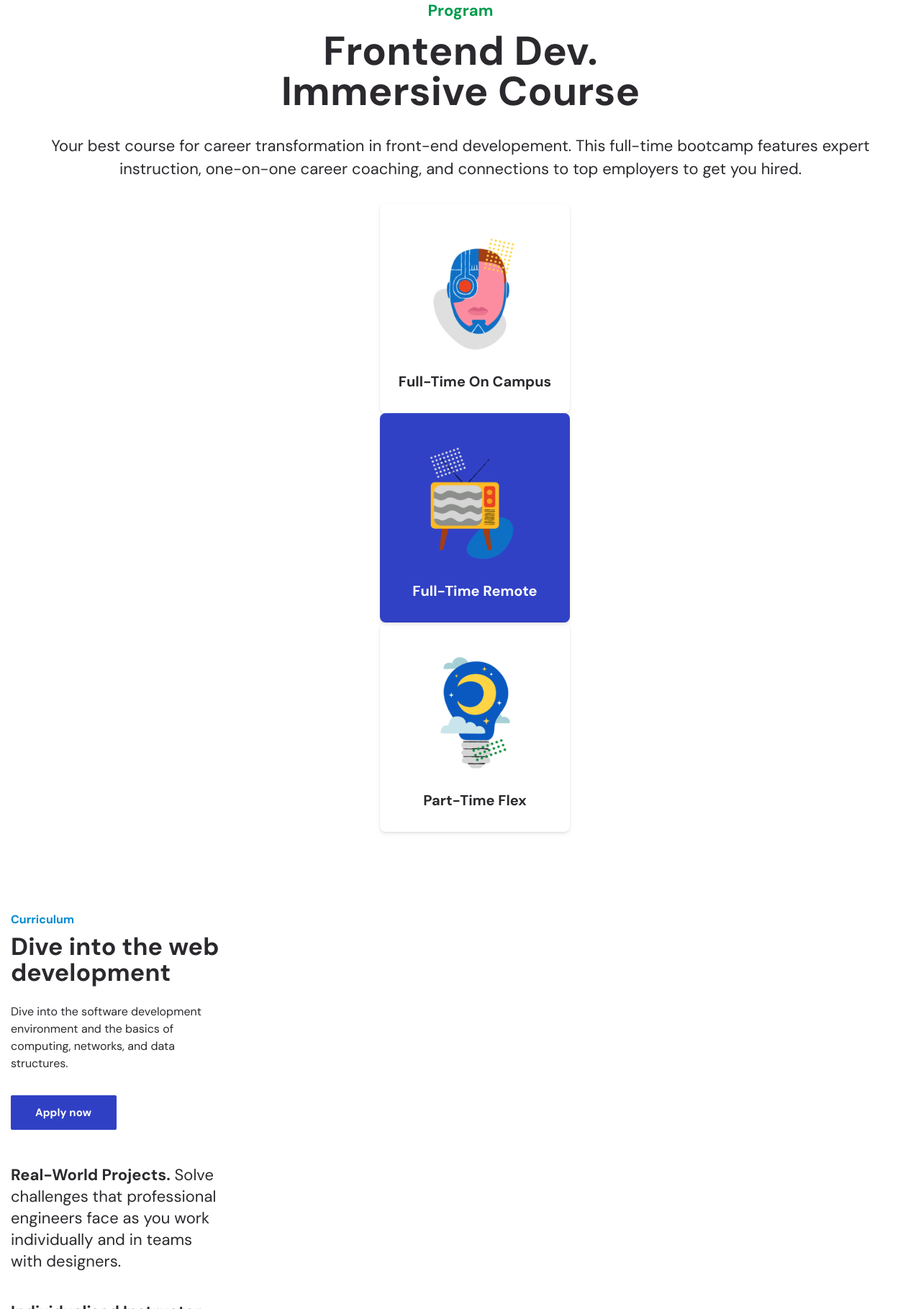
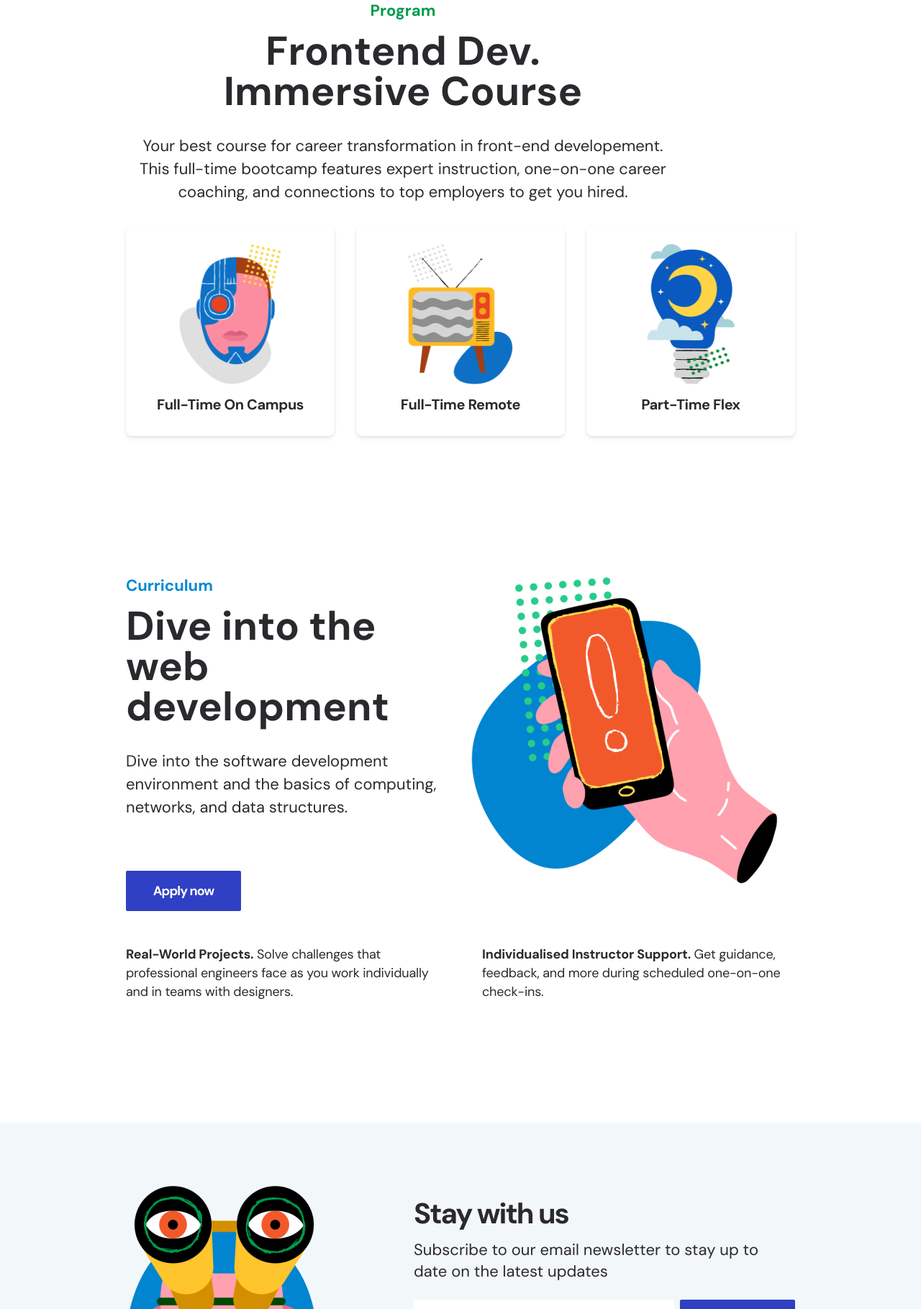
Before and after one commit to 1myourman/css_bugless, a plain HTML site: page index.html in a window 1280 px wide. Shown: the part 981-2800 px from the top of the page at 72% size. Drawn offline with Linux system fonts and the light colour scheme.

Commit message:
justified some markup and declarations

```diff
--- a/index.html
+++ b/index.html
@@ -35,7 +35,7 @@
 				</div>
 			</div>
 		</section>
-		<section class="Introduction">
+		<section class="introduction">
 			<div class="container">
 				<div class="row">
 					<div class="col-12 col-md-6">
@@ -55,79 +55,103 @@
 				</div>
 			</div>
 		</section>
-		<section class="Program">
-			<div class="Program-header">
-				<span>Program</span>
-				<h1>
+		<section class="program">
+			<div class="container">
+				<div class="row">
+					<div class="col-12 col-md-10">
+						<strong class="info-category">Program</strong>
+						<h1 class="info-title">
 							Frontend Dev.<br />
 							Immersive Course
 						</h1>
-				<p>
-					Your best course for career transformation in front-end developement.
-					This full-time bootcamp features expert instruction, one-on-one career
-					coaching, and connections to top employers to get you hired.
+						<p class="info-description">
+							Your best course for career transformation in front-end
+							developement. This full-time bootcamp features expert instruction,
+							one-on-one career coaching, and connections to top employers to
+							get you hired.
 						</p>
 					</div>
-			<div class="Studying-Options">
-				<ul>
-					<li>
-						<div class="fulltime-campus">
+				</div>
+				<div class="row">
+					<div class="col-12 col-md-4">
+							<a href="#" class="program-card">
 								<img
 									src="./assets/img-fulltime-campus.png"
 									alt="Full-Time On Campus"
 								/>
 								<p>Full-Time On Campus</p>
+							</a>
 					</div>
-					</li>
-					<li>
-						<div class="fulltime-remote">
+					<div class="col-12 col-md-4">
+							<a href="#" class="program-card">
 								<img
 									src="./assets/img-fulltime-remote.png"
 									alt="Full-Time Remote"
 								/>
 								<p>Full-Time Remote</p>
+							</a>
 					</div>
-					</li>
-					<li>
-						<div class="parttime">
-							<img src="./assets/img-parttime-flex.png" alt="Part-Time Flex" />
+					<div class="col-12 col-md-4">
+							<a href="#" class="program-card">
+								<img
+								src="./assets/img-parttime-flex.png"
+								alt="Part-Time Flex" />
 								<p>Part-Time Flex</p>
+							</a>
 					</div>
-					</li>
-				</ul>
+				</div>
+			</div>
+
 			</div>
 		</section>
-		<section class="Curriculum">
+		<section class="curriculum">
+			<div class="container">
+				<div class="row">
+					<div class="col-12 col-md-6">
 						<div class="apply-guide">
-				<span>Curriculum</span>
-				<h1>
+							<strong class="info-category">Curriculum</strong>
+							<h1 class="info-title">
 								Dive into the web<br />
 								development
 							</h1>
-				<p>
+							<p class="info-description">
 								Dive into the software development environment and the basics of
 								computing, networks, and data structures.
 							</p>
-				<button type="submit">Apply now</button>
+							<a class="fill-button">Apply now</a>
 						</div>
-			<div class="curriculum-detail">
-				<div class="projects">
-					<p>
+					</div>
+					<div class="col-12 col-md-6">
+						<div class="curriculum-support-img">
+								<img src="assets/img-curriculum.png" alt="">
+						</div>
+					</div>
+				<div class="row">
+					<div class="col-12 col-md-6">
+						<p class="curriculum-detail">
 								<strong>Real-World Projects.</strong> Solve challenges that
 								professional engineers face as you work individually and in teams
 								with designers.
 							</p>
 					</div>
-				<div class="support">
-					<p>
+					<div class="col-12 col-md-6">
+						<p class="curriculum-detail">
 								<strong>Individualised Instructor Support.</strong> Get guidance,
 								feedback, and more during scheduled one-on-one check-ins.
 							</p>
 					</div>
 				</div>
+			</div>
 		</section>
-		<section class="Subscribe-information">
+		<aside class="subscribe-information">
+			<div class="container">
+				<div class="row align-items-center">
+					<div class="col-12 col-md-5">
+						<div class="subscribe-img">
 						<img src="./assets/img-banner.png" alt="Checking for subscription" />
+						</div>
+					</div>
+					<div class="col-12 col-md-7">
 						<div class="subscribe-header">
 							<h1>Stay with us</h1>
 							<p>
@@ -135,12 +159,17 @@
 								updates
 							</p>
 						</div>
-			<div class="subscribe-form">
-				<input type="text" placeholder="Enter your email" />
-				<button type="submit">Get started</button>
+						<form action="" method="POST" class="subscribe-form">
+							<div class="input-group">
+								<input type="email" placeholder=" Enter your email" />
+								<button type="submit" class="fill-button">Get started</button>
+							</div>
 								<em>Cancel any time. Check out <a href="#">Terms of Use.</a> </em>
+						</form>
 					</div>
-		</section>
+				</div>
+			</div>
+		</aside>
 	</body>
 	<footer>
 		<a href="#">Terms</a>
--- a/style.css
+++ b/style.css
@@ -64,6 +64,33 @@ p {
 	background-color: #ffffff;
 	color: #3040c4;
 }
+
+.info-category {
+	display: block;
+	color: #009b4d;
+	font-size: 16px;
+	font-weight: 700;
+	line-height: 1.5;
+	margin-bottom: 8px;
+}
+
+.info-title {
+	color: #2b292d;
+	font-size: 34px;
+	font-weight: 700;
+	line-height: 1.0588;
+	letter-spacing: 0.003em;
+	margin-bottom: 24px;
+}
+
+.info-description {
+	display: block;
+	font-size: 16px;
+	line-height: 1.5;
+	font-weight: 400;
+	margin-bottom: 32px;
+}
+
 /* >= 768 px(Desktop) */
 @media screen and (min-width: 768px) {
 	/* Reset CSS */
@@ -89,22 +116,16 @@ p {
 	}
 }
 
-/* My code begins */
-
 /* Landing Section */
 .landing {
 	background-color: #fdded8;
 }
 
 .landing-contents {
-	display: flex;
-	flex-direction: column;
-	align-items: center;
+	padding: 154px 0;
 	text-align: center;
 	background-color: #fdded8;
 	width: auto;
-	height: 100vh;
-	padding: 154px 15px;
 }
 
 .landing-contents h1 {
@@ -130,264 +151,174 @@ p {
 }
 
 /* Introduction Section */
-.Introduction {
+.introduction {
 	padding: 80px 0;
 	background-color: #f4f5f7;
 }
 
-.Introduction h2 {
-	text-align: left;
+.introduction h2 {
 	font-size: 22px;
 	line-height: 1.3636;
-	letter-spacing: 0.004em;
+	letter-spacing: -0.04em;
 	margin-bottom: 16px;
 }
 
-.Introduction .col-12:first-child {
+.introduction .col-12:first-child {
 	margin-bottom: 40px;
 }
 
 /* Program Section */
-.Program {
-	display: flex;
-	flex-direction: column;
-	justify-content: center;
-	width: auto;
-	height: auto;
-	padding: 80px 15px;
+.program {
+	padding: 80px 0;
+}
+.program-card {
+	display: block;
+	width: 290px;
+	height: 291px;
+	padding: 24px 0px 32px;
+	text-align: center;
 	background-color: #ffffff;
-}
-
-.Program .Program-header {
-	text-align: left;
-	margin-bottom: 32px;
-}
-
-.Program .Program-header span {
-	display: block;
-	color: #009b4d;
-	font-size: 16px;
-	font-weight: 700;
-	line-height: 1.5;
-	margin-bottom: 8px;
-}
-
-.Program .Program-header h1 {
-	color: #2b292d;
-	font-size: 34px;
-	font-weight: 700;
-	line-height: 1.0588;
-	letter-spacing: 0.003em;
-	margin-bottom: 24px;
-}
-
-.Program .Program-header p {
-	font-size: 16px;
-	line-height: 1.5;
-	font-weight: 400;
-}
-
-.Program .Studying-Options {
-	display: flex;
-	flex-direction: column;
-	align-items: center;
-}
-
-.Program .Studying-Options .fulltime-campus,
-.Program .Studying-Options .fulltime-remote,
-.Program .Studying-Options .parttime {
-	box-sizing: border-box;
-	padding-top: 24px;
-	padding-bottom: 32px;
 	border-radius: 8px;
 	box-shadow: 0px 1px 3px rgba(0, 0, 0, 0.1), 0px 4px 6px rgba(0, 0, 0, 0.05),
 		inset 0px 1px 0px rgba(255, 255, 255, 0.1);
 }
 
-.Program .Studying-Options .fulltime-campus img,
-.Program .Studying-Options .fulltime-remote img,
-.Program .Studying-Options .parttime img {
+.program-card:hover,
+.program-card:active {
+	background-color: #3141c5;
+	font-size: 20px;
+	letter-spacing: -0.02em;
+	line-height: 1.2;
+	color: #ffffff;
+}
+
+.program-card img {
 	display: block;
-	max-width: 100%;
+	width: auto;
 	height: 195px;
+	margin: 0 auto 16px;
+}
+
+.program-card p {
+	display: block;
+	font-size: 18px;
+	font-weight: 700;
+	letter-spacing: -0.02em;
+	line-height: 1.3333;
+}
+
+.program .col-md-4 {
+	margin-bottom: 20px;
+}
+
+.program .col-md-4:last-child {
+	margin-bottom: 0;
+}
+
+.program-card:hover p {
+	color: #ffffff;
+}
+
+/* Curriculum Section */
+.curriculum {
+	padding: 80px 0;
+}
+
+.apply-guide {
+	margin-bottom: 48px;
+}
+
+.apply-guide .info-category {
+	color: #0189d1;
+}
+
+.apply-guide .info-description {
+	margin-bottom: 32px;
+}
+
+.curriculum .row:first-child {
+	margin-bottom: 48px;
+}
+.curriculum-detail {
+	font-size: 15px;
+	line-height: 1.4667;
+	letter-spacing: -0.01em;
+	font-weight: 400;
+	color: #2b292d;
+	padding-left: 15px;
+	padding-right: 15px;
+}
+
+.curriculum-detail:first-child {
+	margin-bottom: 40px;
+}
+
+.curriculum-support-img {
+	display: none;
+}
+
+/* Subscribe-information Section */
+.subscribe-information {
+	background-color: #f2f8fa;
+	padding: 40px 0;
+	border: none;
+	text-align: center;
+}
+
+.subscribe-img {
+	display: block;
+	padding: 25px 0;
 	margin-bottom: 16px;
 }
 
-.fulltime-campus img {
-	padding: 24px 73.79px 16px 74px;
-}
-.fulltime-remote img {
-	padding: 24px 73.94px 16px 70px;
-}
-.parttime img {
-	padding: 24px 83.6px 16px 84px;
+.subscribe-img img {
+	display: block;
+	width: auto;
+	height: 190px;
+	margin: 0 auto;
 }
 
-.fulltime-campus p,
-.fulltime-remote p,
-.parttime p {
-	display: block;
-	text-align: center;
-	font-size: 18px;
-	font-weight: 700;
-	letter-spacing: 0.002em;
-	line-height: 1.3333;
+.subscribe-header {
+	color: #2b292d;
+	margin-bottom: 24px;
 }
 
-/* Curriculum Section */
-.Curriculum {
-	display: flex;
-	flex-direction: column;
-	justify-content: center;
-	width: 320px;
-	height: 100vh;
-	padding: 80px 15px;
+.subscribe-header h1 {
+	font-size: 32px;
+	font-weight: 700;
+	line-height: 1;
+	letter-spacing: -0.05em;
+	margin-bottom: 16px;
 }
 
-.Curriculum .apply-guide {
-	text-align: left;
-	margin-bottom: 48px;
+.subscribe-form {
+	margin-bottom: 40px;
 }
 
-.Curriculum .apply-guide span {
+.subscribe-form input {
 	display: block;
-	color: #0189d1;
-	text-align: left;
-	font-weight: 700;
-	font-size: 16px;
-	line-height: 1.5;
-	letter-spacing: 0.001em;
+	border: none;
+	width: 100%;
+	height: 48px;
+	padding: 0 12px;
+	border-radius: 2px;
+	background-color: #ffffff;
 	margin-bottom: 8px;
 }
 
-.Curriculum .apply-guide h1 {
-	color: #2b292d;
-	font-size: 34px;
-	font-weight: 700;
-	line-height: 1.0588;
-	letter-spacing: 0.003em;
-	margin-bottom: 24px;
-}
-
-.Curriculum .apply-guide p {
-	color: #2b292d;
-	font-size: 16px;
-	line-height: 1.5;
-	letter-spacing: 0.001em;
-	font-weight: 400;
-	margin-bottom: 32px;
-}
-
-.Curriculum .apply-guide button {
-	display: block;
-	padding: 12px 35px 12px 34px;
-	border: none;
-	background-color: #3040c4;
-	border-radius: 2px;
-	color: #ffffff;
-	text-align: center;
-	font-size: 15px;
-	font-weight: 700;
-	line-height: 1.6;
-	letter-spacing: 0.005em;
-}
-
-.Curriculum .curriculum-detail {
-	font-size: 15px;
-	line-height: 1.4667;
-	letter-spacing: 0.001em;
-	margin-bottom: 80px;
-	font-weight: 400;
-	color: #2b292d;
-	text-align: left;
-}
-
-.projects {
-	margin-bottom: 40px;
-}
-
-.curriculum-detail .projects p strong,
-.curriculum-detail .support p strong {
-	font-weight: 700;
-	color: #2b292d;
-}
-
-/* Subscribe-information Section */
-.Subscribe-information {
-	display: flex;
-	flex-direction: column;
-	justify-content: center;
-	align-items: center;
-	background-color: #f2f8fa;
-	width: 320px;
-	height: 588px;
-	padding: 40px 15px;
-	border: none;
-	margin-bottom: 24px;
-}
-
-.Subscribe-information img {
-	max-width: 290px;
-	width: 100%;
-	display: block;
-	padding: 25px 49.52px 25px 49px;
-	margin-bottom: 16px;
-}
-
-.Subscribe-information .subscribe-header {
-	margin-bottom: 24px;
-}
-
-.Subscribe-information .subscribe-header h1 {
-	color: #2b292d;
-	font-size: 32px;
-	font-weight: 700;
-	line-height: 1;
-	letter-spacing: 0.005em;
-	text-align: center;
-	margin-bottom: 16px;
-}
-
-.Subscribe-information .subscribe-header p {
-	color: #2b292d;
-	text-align: center;
-}
-
-.Subscribe-information .subscribe-form {
-	display: flex;
-	flex-direction: column;
-	align-items: center;
-	width: 290px;
-	height: 132px;
-	margin-bottom: 40px;
-}
-
-.Subscribe-information .subscribe-form input {
-	display: block;
-	border: none;
-	width: 290px;
-	height: 48px;
-	margin-bottom: 8px;
-	padding: 12px 156px 12px 16px;
-}
-
-.Subscribe-information .subscribe-form button {
-	display: block;
-	border-radius: 2px;
-	border: none;
-	width: 290px;
-	height: 48px;
-	background-color: #3040c4;
-	text-align: center;
-	color: #ffffff;
-	font-size: 15px;
-	font-weight: 700;
-	line-height: 1.6;
-	letter-spacing: 0.005em;
+.subscribe-form .input-group {
 	margin-bottom: 8px;
 }
 
-.Subscribe-information .subscribe-form em {
+.subscribe-form input:placeholder {
+	color: #7b7b7e;
+}
+
+.subscribe-form .fill-button {
+	width: 100%;
+}
+
+.subscribe-form em {
 	display: block;
 	width: 268px;
 	height: 20px;
@@ -396,10 +327,10 @@ p {
 	font-style: normal;
 	line-height: 1.5385;
 	font-weight: 400;
-	text-align: center;
+	margin-top: 8px;
 }
 
-.Subscribe-information .subscribe-form em a {
+.subscribe-form em a {
 	color: #3040c4;
 	text-decoration: underline;
 }
@@ -420,7 +351,7 @@ footer a {
 	font-size: 14;
 	font-weight: 400;
 	line-height: 1.714;
-	letter-spacing: 0.001em;
+	letter-spacing: -0.01em;
 	text-align: left;
 	margin-bottom: 8px;
 }
@@ -431,6 +362,28 @@ footer a:last-child {
 
 /* for Desktop */
 @media only screen and (min-width: 768px) {
+	/* common module */
+	.info-category {
+		text-align: center;
+		font-size: 22px;
+		line-height: 1.0909;
+		margin-bottom: 16px;
+	}
+
+	.info-title {
+		text-align: center;
+		font-size: 56px;
+		font-weight: 700;
+		line-height: 1;
+		margin-bottom: 32px;
+	}
+
+	.info-description {
+		text-align: center;
+		font-size: 22px;
+		line-height: 1.4545;
+	}
+
 	/* Landing */
 	.landing-contents {
 		height: auto;
@@ -452,77 +405,125 @@ footer a:last-child {
 	}
 
 	/* Introduction */
-	.Introduction h2 {
+	.introduction h2 {
 		font-size: 26px;
 		line-height: 1.3077;
 	}
 
-	.Introduction p {
+	.introduction p {
 		font-size: 22px;
 		line-height: 1.4545;
 		height: 96px;
 	}
 
-	.Introduction .col-12:first-child {
+	.introduction .col-12:first-child {
 		margin-bottom: 0;
 	}
 
 	/* Program (with images) */
-	.Program {
-		padding-top: 80px;
+	.program {
+		text-align: center;
 		padding-bottom: 96px;
-		background-color: #ffffff;
 	}
 
-	.Program .Program-header span {
-		text-align: center;
-		font-size: 22px;
-		line-height: 1.0909;
-		margin-bottom: 16px;
-	}
-
-	.Program .Program-header h1 {
-		text-align: center;
-		font-size: 56px;
-		font-weight: 700;
-		line-height: 1;
-		margin-bottom: 32px;
-	}
-
-	.Program .Program-header p {
-		text-align: center;
-		font-size: 22px;
-		line-height: 1.4545;
-	}
-
-	.Studying-Options {
-		display: flex;
-		flex-direction: row;
-		justify-content: center;
-	}
-
-	.Studying-Options .fulltime-campus,
-	.Studying-Options .fulltime-remote,
-	.Studying-Options .parttime {
+	.program-card {
 		padding-bottom: 32px;
 	}
 
-	.fulltime-remote {
-		background-color: #3141c5;
+	.program-card p {
+		font-size: 20px;
+		letter-spacing: -0.02em;
+		line-height: 1.2;
 	}
 
-	.fulltime-remote p {
-		font-size: 20px;
-		letter-spacing: 0.002em;
-		line-height: 1.2;
-		color: #ffffff;
+	/* curriculum */
+	.apply-guide .info-category,
+	.apply-guide .info-title,
+	.apply-guide .info-description {
+		text-align: left;
 	}
 
-	.fulltime-campus p,
-	.parttime p {
-		font-size: 20px;
-		letter-spacing: 0.002em;
-		line-height: 1.2;
-		color: #2b292d;
+	.curriculum .info-description {
+		margin-bottom: 72px;
+	}
+
+	.curriculum-support-img {
+		display: block;
+	}
+
+	.curriculum-support-img img {
+		display: block;
+		width: 425px;
+		height: auto;
+	}
+
+	.curriculum-detail {
+		font-size: 18px;
+		letter-spacing: -0.01em;
+		line-height: 1.44444;
+	}
+
+	/* subscribe */
+	.subscribe-information {
+		padding: 80px 0;
+	}
+
+	.subscribe-header {
+		text-align: left;
+	}
+
+	.subscribe-img {
+		padding: 8px 0;
+	}
+
+	.subscribe-img img {
+		height: 285px;
+		margin-left: 0;
+	}
+
+	.subscribe-header h1 {
+		font-size: 40px;
+	}
+
+	.input-group {
+		display: flex;
+		align-items: center;
+		margin-bottom: 4px;
+	}
+
+	.input-group .fill-button {
+		flex-shrink: 0;
+		width: 160px;
+		margin-bottom: 0;
+	}
+
+	.input-group input {
+		height: 56px;
+		margin-right: 8px;
+		margin-bottom: 0;
+		font-size: 18px;
+		padding: 0 16px;
+	}
+
+	.input-group em {
+		font-size: 14px;
+		line-height: 1.7248;
+	}
+
+	/* footer */
+	footer {
+		flex-direction: row;
+	}
+
+	footer a:first-child {
+		margin: 16px 16px 16px;
+	}
+
+	footer a:nth-child(2) {
+		margin: 16px;
+	}
+
+	footer a:last-child {
+		margin: 16px 0 16px 16px;
 	}
 }
```
Lines whose indentation alone changed are shown as unchanged.
